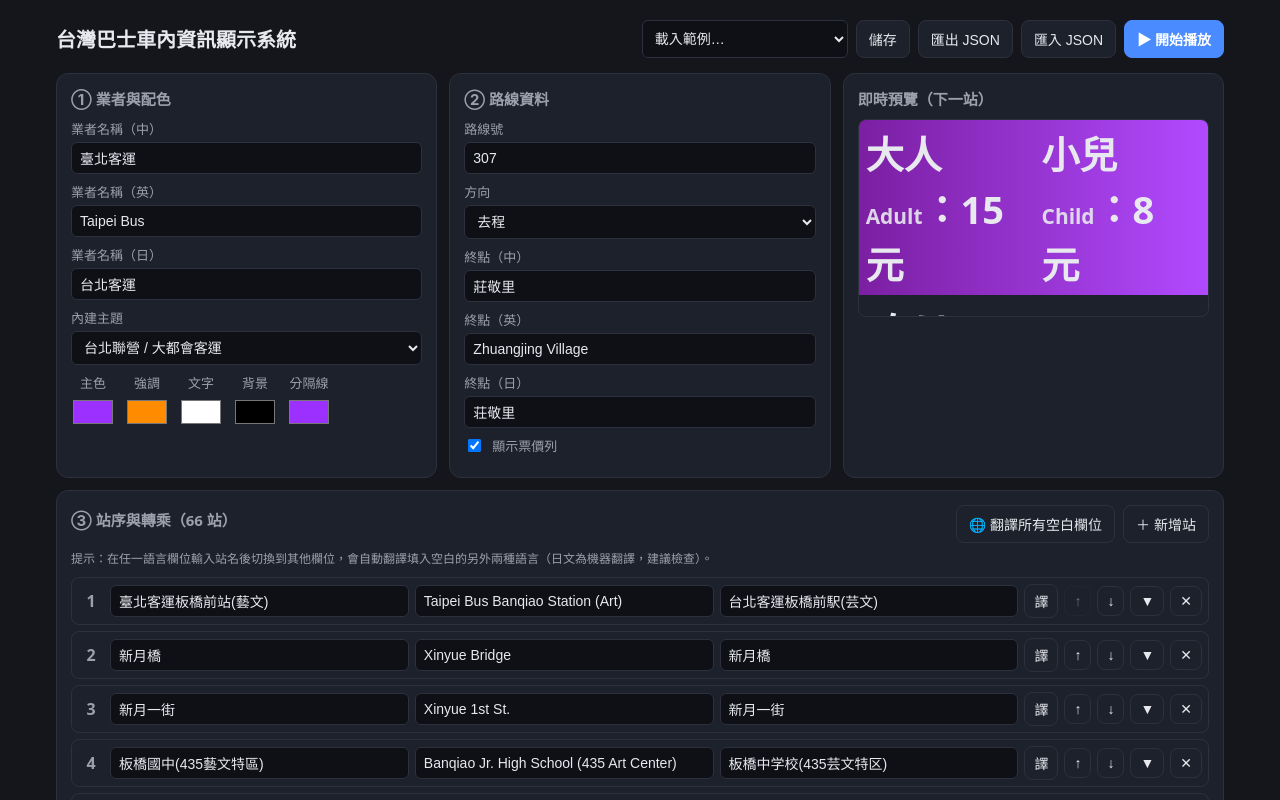
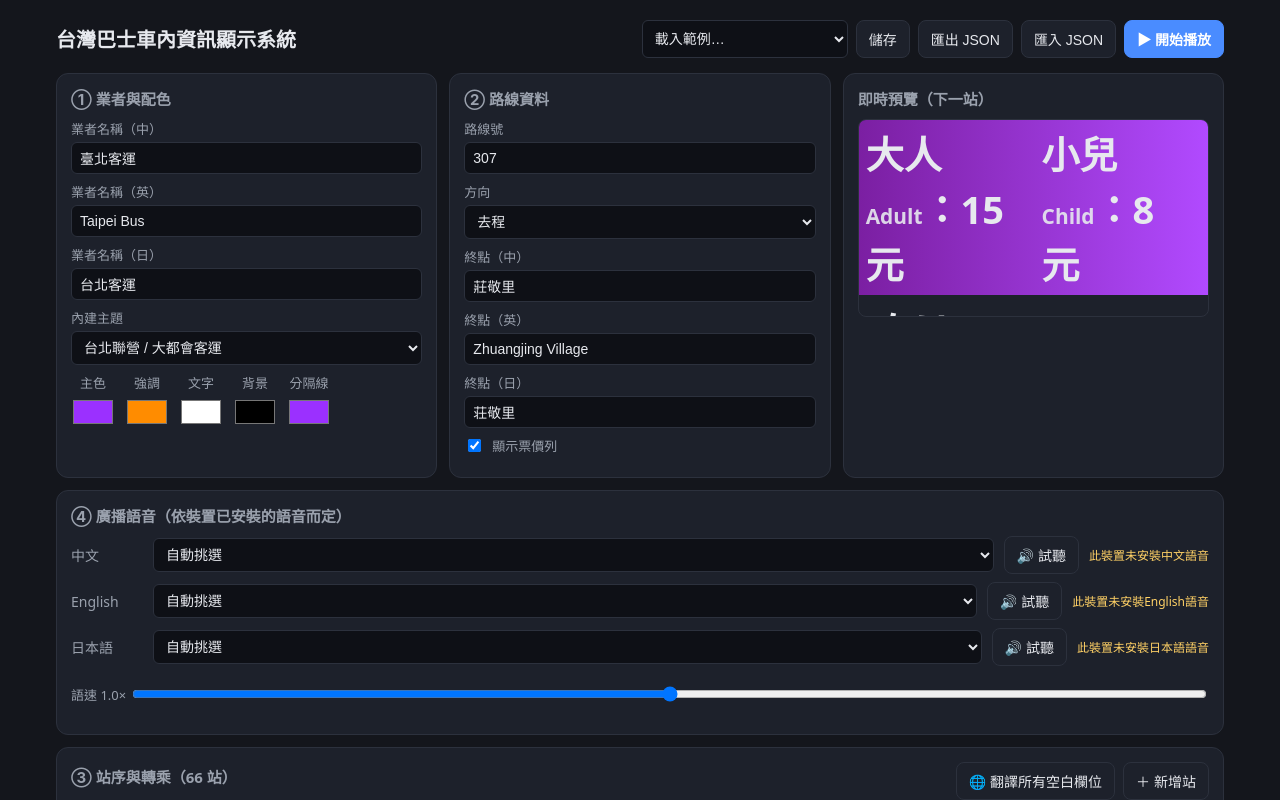
Before and after one commit to masonzeng702550/taiwan-bus-display, a React (Vite) app: page / in a window 1280 px wide. Shown: the top 800 px of the page. Built offline with nearby package versions, Linux system fonts and the light colour scheme.

Commit message:
feat: add per-language TTS voice picker with preview and speed control

```diff
--- a/src/editor/Editor.tsx
+++ b/src/editor/Editor.tsx
@@ -1,10 +1,14 @@
 import { useRef, useState } from "react";
-import type { RouteFile, Stop, Theme, Transfer, TransferType } from "../types";
+import type { Lang, RouteFile, Stop, Theme, Transfer, TransferType } from "../types";
 import { THEMES, themeById, themeToCssVars } from "../data/themes";
 import { exportRoute, parseRouteFile, saveRoute } from "../data/storage";
 import { fillEmptyLanguages, needsFill } from "../data/translate";
 import { SAMPLE_ROUTES } from "../data/sampleRoute";
+import { speakSample, voicesForLang } from "../tts/engine";
+import { useVoices } from "./useVoices";
 import { NextStop } from "../player/pages/NextStop";
+
+const LANG_LABEL: Record<Lang, string> = { zh: "中文", en: "English", ja: "日本語" };
 
 const TRANSFER_TYPES: TransferType[] = ["metro", "tra", "thsr", "bus", "other"];
 
@@ -30,6 +34,10 @@ export function Editor({
   const fileRef = useRef<HTMLInputElement>(null);
   const [importError, setImportError] = useState("");
   const [bulkBusy, setBulkBusy] = useState(false);
+  useVoices(); // re-render once the browser's voice list is ready
+
+  const setVoice = (lang: Lang, voiceURI: string) =>
+    update({ settings: { ...route.settings, voices: { ...route.settings.voices, [lang]: voiceURI } } });
 
   const update = (patch: Partial<RouteFile>) => onChange({ ...route, ...patch });
 
@@ -142,6 +150,38 @@ export function Editor({
           </div>
         </section>
       </div>
+
+      <section className="panel voices-panel">
+        <h2>④ 廣播語音（依裝置已安裝的語音而定）</h2>
+        <div className="voices-grid">
+          {(route.settings.languages as Lang[]).map((lang) => {
+            const list = voicesForLang(lang);
+            const selected = route.settings.voices?.[lang] ?? "";
+            return (
+              <div key={lang} className="voice-row">
+                <span className="voice-lang">{LANG_LABEL[lang]}</span>
+                <select value={selected} onChange={(e) => setVoice(lang, e.target.value)}>
+                  <option value="">自動挑選</option>
+                  {list.map((v) => (
+                    <option key={v.voiceURI} value={v.voiceURI}>
+                      {v.name}（{v.lang}）
+                    </option>
+                  ))}
+                </select>
+                <button onClick={() => speakSample(lang, selected || undefined, route.settings.ttsRate)}>🔊 試聽</button>
+                {list.length === 0 && <span className="warn-inline">此裝置未安裝{LANG_LABEL[lang]}語音</span>}
+              </div>
+            );
+          })}
+        </div>
+        <label className="rate-row">
+          語速 {route.settings.ttsRate.toFixed(1)}×
+          <input
+            type="range" min="0.5" max="1.5" step="0.1" value={route.settings.ttsRate}
+            onChange={(e) => update({ settings: { ...route.settings, ttsRate: +e.target.value } })}
+          />
+        </label>
+      </section>
 
       <section className="panel stops-panel">
         <div className="stops-head">
--- /dev/null
+++ b/src/editor/useVoices.ts
@@ -0,0 +1,17 @@
+import { useEffect, useState } from "react";
+
+// Voices populate asynchronously in most browsers; re-render when they arrive.
+export function useVoices(): SpeechSynthesisVoice[] {
+  const [voices, setVoices] = useState<SpeechSynthesisVoice[]>(
+    typeof window !== "undefined" && window.speechSynthesis ? window.speechSynthesis.getVoices() : [],
+  );
+  useEffect(() => {
+    const synth = window.speechSynthesis;
+    if (!synth) return;
+    const update = () => setVoices(synth.getVoices());
+    update();
+    synth.addEventListener("voiceschanged", update);
+    return () => synth.removeEventListener("voiceschanged", update);
+  }, []);
+  return voices;
+}
--- a/src/tts/engine.ts
+++ b/src/tts/engine.ts
@@ -8,6 +8,8 @@ import { localeFor, nextStop, routeStart, transferLine } from "./templates";
 export interface Phrase {
   lang: Lang;
   text: string;
+  /** Optional preferred voice (voiceURI); falls back to auto-pick. */
+  voiceURI?: string;
 }
 
 const synth = typeof window !== "undefined" ? window.speechSynthesis : undefined;
@@ -35,7 +37,18 @@ export function availableLanguages(langs: Lang[]): Lang[] {
   });
 }
 
-function bestVoice(lang: Lang): SpeechSynthesisVoice | undefined {
+/** All installed voices that match a language (for the editor's picker). */
+export function voicesForLang(lang: Lang): SpeechSynthesisVoice[] {
+  if (!cachedVoices.length) refreshVoices();
+  const prefix = localeFor(lang).slice(0, 2).toLowerCase();
+  return cachedVoices.filter((v) => v.lang.toLowerCase().startsWith(prefix));
+}
+
+function bestVoice(lang: Lang, voiceURI?: string): SpeechSynthesisVoice | undefined {
+  if (voiceURI) {
+    const chosen = cachedVoices.find((v) => v.voiceURI === voiceURI);
+    if (chosen) return chosen;
+  }
   const locale = localeFor(lang).toLowerCase();
   const prefix = locale.slice(0, 2);
   return (
@@ -43,6 +56,17 @@ function bestVoice(lang: Lang): SpeechSynthesisVoice | undefined {
     cachedVoices.find((v) => v.lang.toLowerCase().startsWith(prefix))
   );
 }
+
+/** Speak a one-off sample phrase, used by the editor's "試聽" buttons. */
+export function speakSample(lang: Lang, voiceURI: string | undefined, rate = 1): void {
+  speakSequence([{ lang, text: SAMPLE_TEXT[lang], voiceURI }], rate);
+}
+
+const SAMPLE_TEXT: Record<Lang, string> = {
+  zh: "下一站，台北車站。",
+  en: "Next stop, Taipei Main Station.",
+  ja: "次は、台北駅です。",
+};
 
 export function cancel(): void {
   synth?.cancel();
@@ -61,7 +85,7 @@ export function speakSequence(phrases: Phrase[], rate = 1): Promise<void> {
       const u = new SpeechSynthesisUtterance(p.text);
       u.lang = localeFor(p.lang);
       u.rate = rate;
-      const v = bestVoice(p.lang);
+      const v = bestVoice(p.lang, p.voiceURI);
       if (v) u.voice = v;
       u.onend = next;
       u.onerror = next;
@@ -73,10 +97,14 @@ export function speakSequence(phrases: Phrase[], rate = 1): Promise<void> {
 
 // --- High level announcement helpers -------------------------------------
 
+function voiceFor(route: RouteFile, lang: Lang): string | undefined {
+  return route.settings.voices?.[lang];
+}
+
 export function announceRouteStart(route: RouteFile): Promise<void> {
   const langs = pickLangs(route);
   return speakSequence(
-    langs.map((lang) => ({ lang, text: routeStart(route, lang) })),
+    langs.map((lang) => ({ lang, text: routeStart(route, lang), voiceURI: voiceFor(route, lang) })),
     route.settings.ttsRate,
   );
 }
@@ -85,9 +113,10 @@ export function announceNextStop(route: RouteFile, stop: Stop, arrived = false):
   const langs = pickLangs(route);
   const phrases: Phrase[] = [];
   for (const lang of langs) {
-    phrases.push({ lang, text: nextStop(stop, lang, arrived) });
+    const voiceURI = voiceFor(route, lang);
+    phrases.push({ lang, text: nextStop(stop, lang, arrived), voiceURI });
     for (const t of stop.transfers ?? []) {
-      phrases.push({ lang, text: transferLine(t, lang) });
+      phrases.push({ lang, text: transferLine(t, lang), voiceURI });
     }
   }
   return speakSequence(phrases, route.settings.ttsRate);
--- a/src/types.ts
+++ b/src/types.ts
@@ -58,6 +58,8 @@ export interface PlaybackSettings {
   ttsRate: number;
   showFare: boolean;
   stopListCount: number;
+  /** Preferred TTS voice (voiceURI) per language; empty = auto-pick. */
+  voices?: Partial<Record<Lang, string>>;
 }
 
 export interface RouteFile {
@@ -81,4 +83,5 @@ export const DEFAULT_SETTINGS: PlaybackSettings = {
   ttsRate: 1,
   showFare: true,
   stopListCount: 4,
+  voices: {},
 };
```
